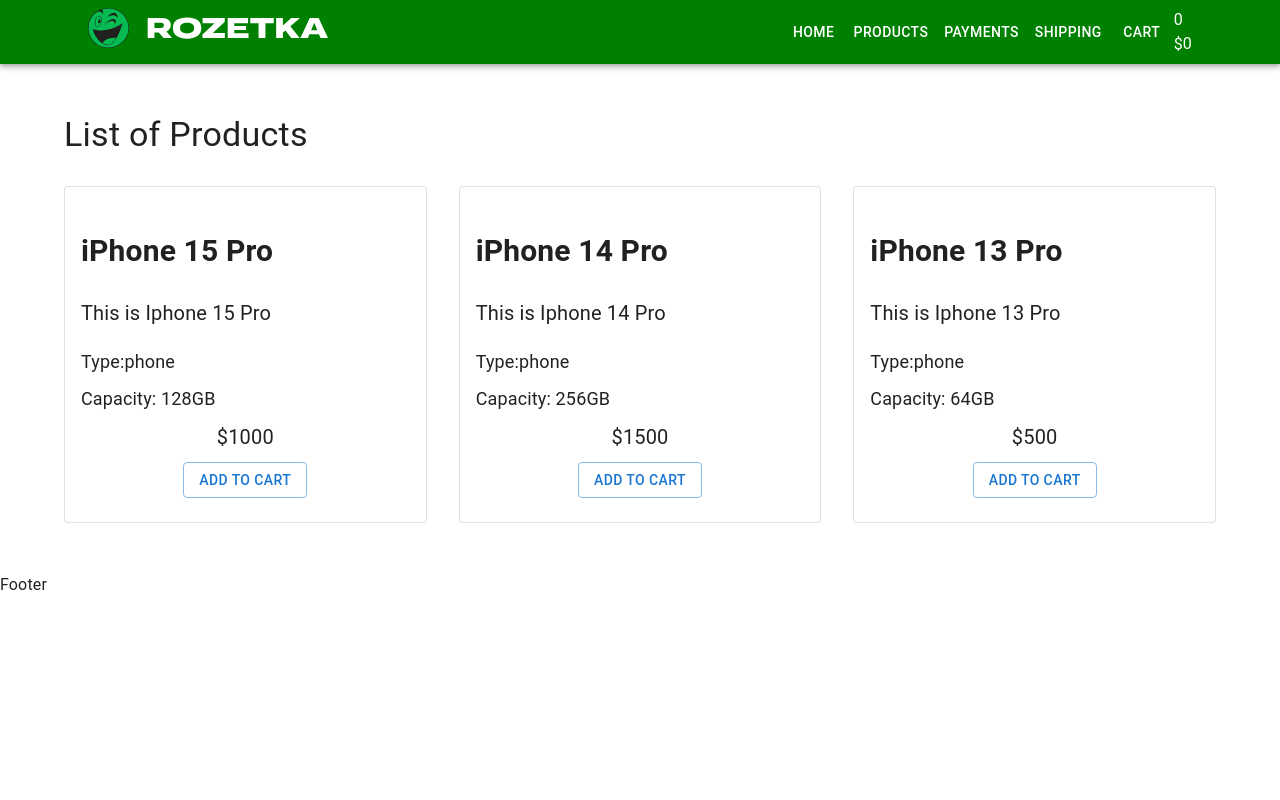
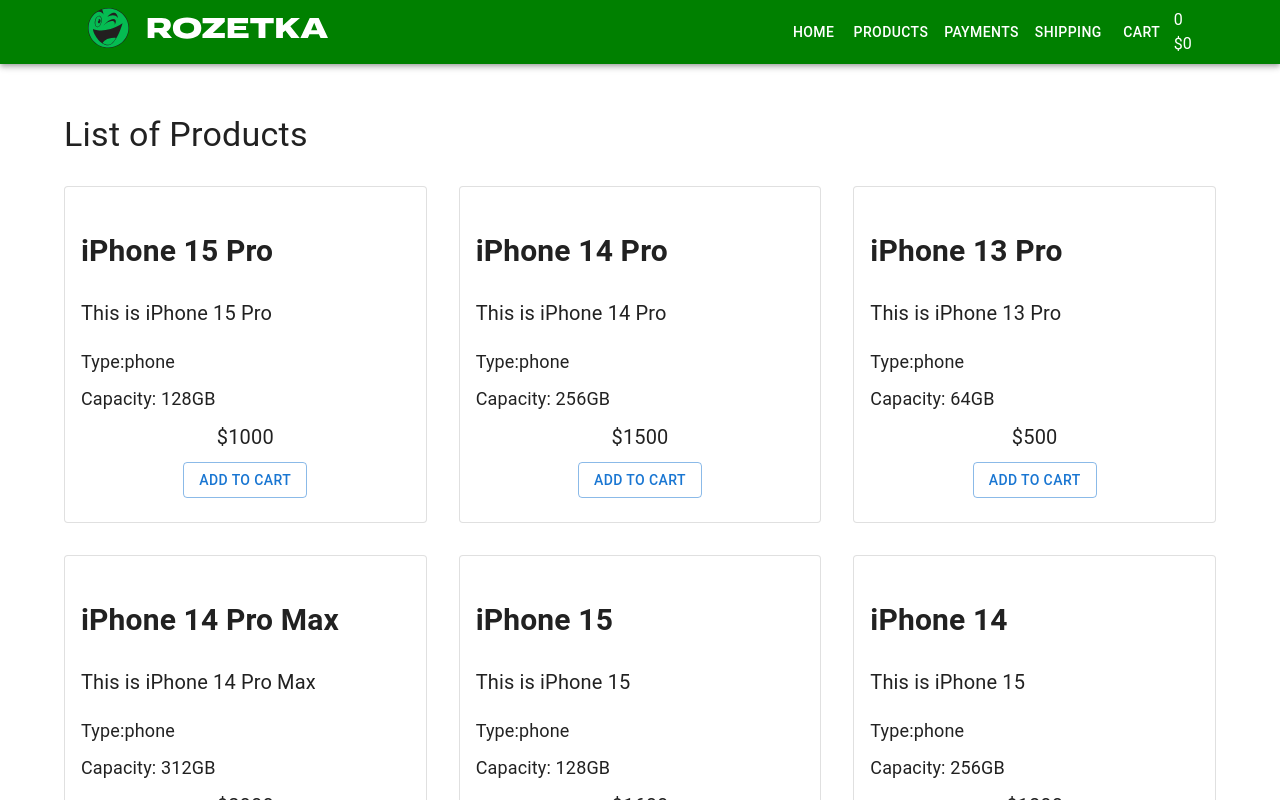
Before and after one commit to solojones/app-project, a React (Create React App) app: page / in a window 1280 px wide. Shown: the top 800 px of the page. Built offline with nearby package versions, Linux system fonts and the light colour scheme.

Commit message:
added ProductList items

```diff
--- a/src/components/Products/ProductList.tsx
+++ b/src/components/Products/ProductList.tsx
@@ -1,5 +1,6 @@
 import { Grid, Typography } from '@mui/material'
 import ProductsListItem from './ProductsListItem'
+import { productsArray } from 'utils/productsArray'
 
 type Props = {}
 const ProductList = (props: Props) => {
@@ -15,33 +16,19 @@
                 List of Products
             </Typography>
             <Grid container spacing={4}>
-                <Grid item xs={12} sm={6} md={4}>
-                    <ProductsListItem
-                        title="iPhone 15 Pro"
-                        description="This is Iphone 15 Pro"
-                        capacity="128"
-                        type="phone"
-                        price={1000}
-                    />
-                </Grid>
-                <Grid item xs={12} sm={6} md={4}>
-                    <ProductsListItem
-                        title="iPhone 14 Pro"
-                        description="This is Iphone 14 Pro"
-                        capacity="256"
-                        type="phone"
-                        price={1500}
-                    />
-                </Grid>
-                <Grid item xs={12} sm={6} md={4}>
-                    <ProductsListItem
-                        title="iPhone 13 Pro"
-                        description="This is Iphone 13 Pro"
-                        capacity="64"
-                        type="phone"
-                        price={500}
-                    />
-                </Grid>
+                {productsArray.map(
+                    ({ id, title, description, capacity, price, type }) => (
+                        <Grid item xs={12} sm={6} md={4} key={id}>
+                            <ProductsListItem
+                                title={title}
+                                description={description}
+                                capacity={capacity}
+                                type={type}
+                                price={price}
+                            />
+                        </Grid>
+                    )
+                )}
             </Grid>
         </>
     )
--- /dev/null
+++ b/src/utils/productsArray.ts
@@ -0,0 +1,60 @@
+export type Product = {
+    id:number
+    title: string
+    description: string
+    type: string
+    capacity: string
+    price: number
+}
+
+export const productsArray: Product[] = [
+    {
+        id:1,
+        title: 'iPhone 15 Pro',
+        description: 'This is iPhone 15 Pro',
+        type: 'phone',
+        capacity: '128',
+        price: 1000,
+    },
+    {
+        id:2,
+        title: 'iPhone 14 Pro',
+        description: 'This is iPhone 14 Pro',
+        type: 'phone',
+        capacity: '256',
+        price: 1500,
+    },
+    {
+        id:3,
+        title: 'iPhone 13 Pro',
+        description: 'This is iPhone 13 Pro',
+        type: 'phone',
+        capacity: '64',
+        price: 500,
+    },
+    {
+        id:4,
+        title: 'iPhone 14 Pro Max',
+        description: 'This is iPhone 14 Pro Max',
+        type: 'phone',
+        capacity: '312',
+        price: 2000,
+    },
+    {
+        id:5,
+        title: 'iPhone 15 ',
+        description: 'This is iPhone 15 ',
+        type: 'phone',
+        capacity: '128',
+        price: 1600,
+    },
+    {
+        id:6,
+        title: 'iPhone 14 ',
+        description: 'This is iPhone 15 ',
+        type: 'phone',
+        capacity: '256',
+        price: 1800,
+    },
+
+]
```
